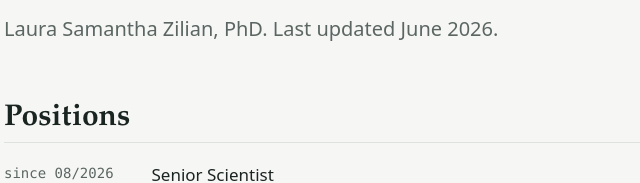
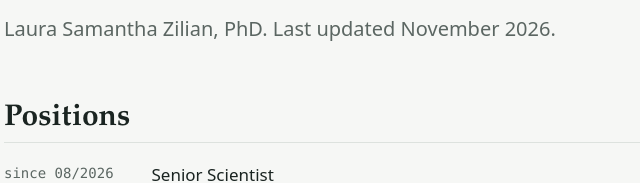
Before and after one commit to laurazilian/laurazilian.github.io, a plain HTML site: page cv.html in a window 1280 px wide. Shown: the part 207-390 px from the top of the page, 136-776 px from the left. Drawn offline with Linux system fonts and the light colour scheme.

Commit message:
Update cv.html

```diff
--- a/cv.html
+++ b/cv.html
@@ -29,7 +29,7 @@
 <div class="col">
   <span class="eyebrow">Curriculum vitae</span>
   <h1>CV</h1>
-  <p class="lede">Laura Samantha Zilian, PhD. Last updated June 2026.</p>
+  <p class="lede">Laura Samantha Zilian, PhD. Last updated November 2026.</p>
 </div>
 
 <section>
```
